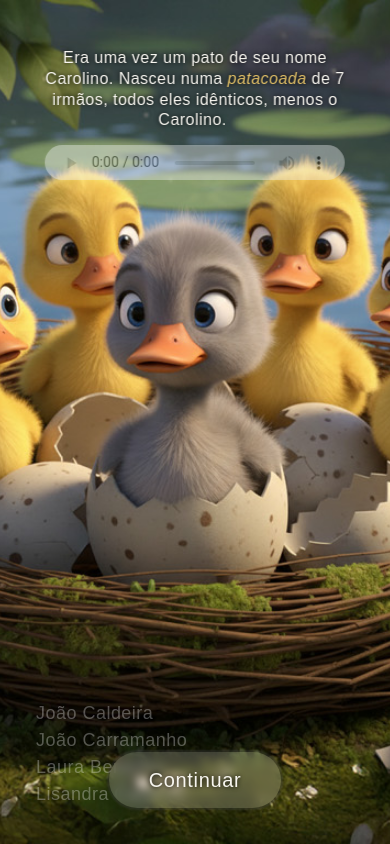
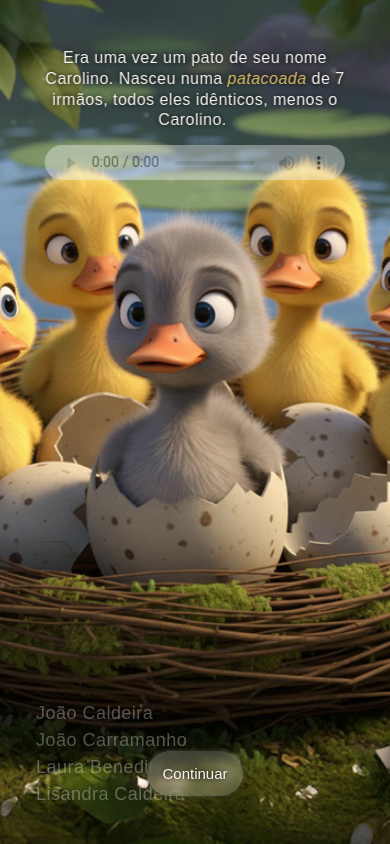
Before and after one commit to JoaoCaldeira94/narrativa-interativa, a plain HTML site: page index.html in a window 390 px wide. Drawn offline with Linux system fonts and the light colour scheme.

Commit message:
Add files via upload

```diff
--- a/index.html
+++ b/index.html
@@ -222,11 +222,6 @@ color: #F8F6F0;
   z-index: 20;
 }
 
-@media (max-width: 768px) {
-  .botoes {
-
-    font-size: 18px;}
-}
 
 /* === Nomes Créditos == */
 
@@ -271,6 +266,13 @@ background: rgba(255, 255, 255, 0.15);
   -webkit-backdrop-filter: blur(30px);
   color: #F8F6F0;
 
+}
+
+@media (max-width: 768px) {
+  tw-link {
+    padding: 0.3em 1em;
+  font-size: 15px;
+  letter-spacing: 0;}
 }
 
 
```
